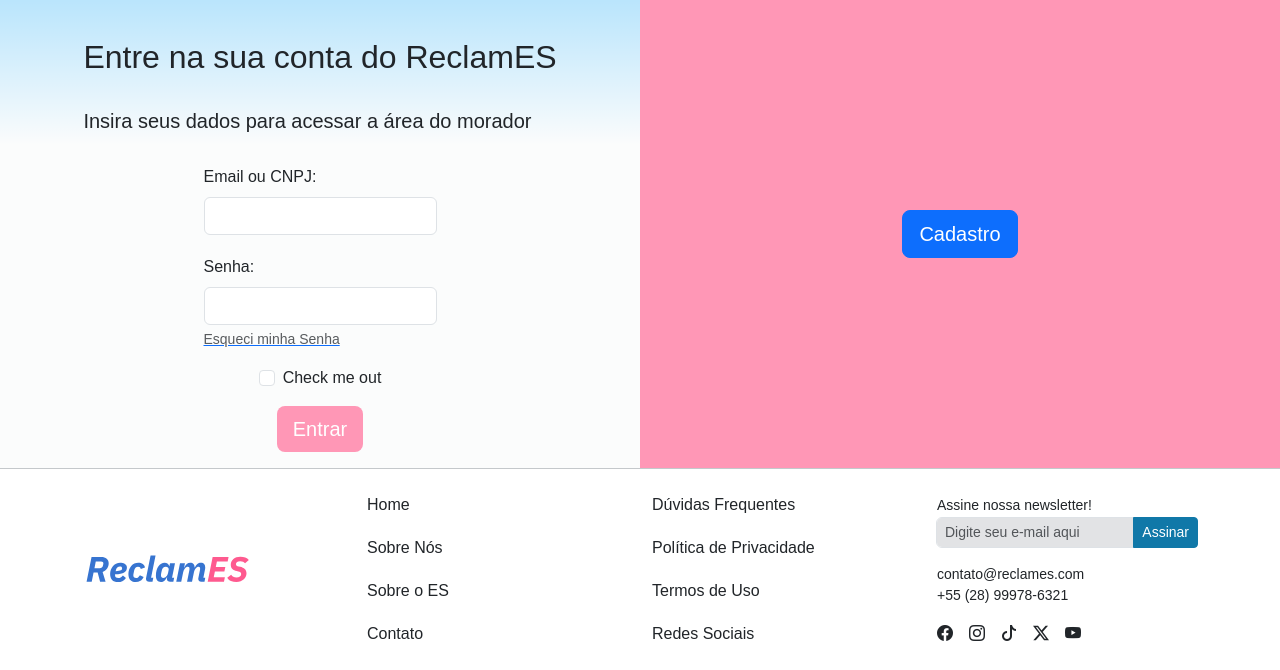
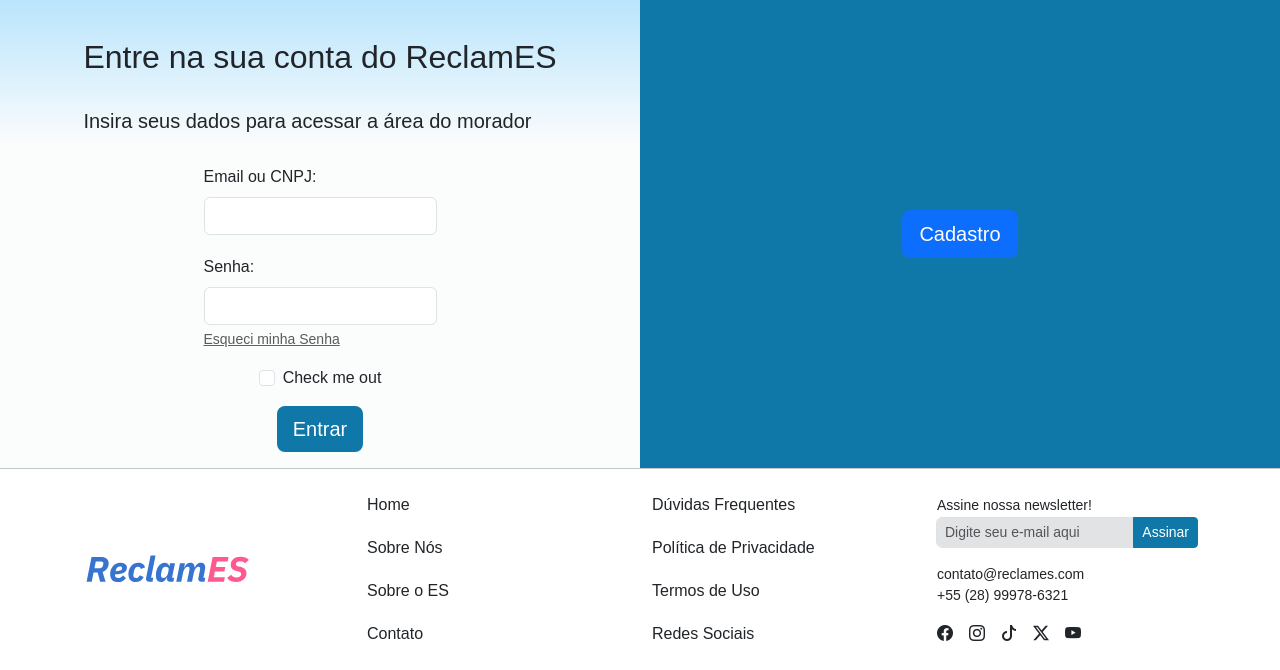
Before and after one commit to ComputerPhilosophe/Reclames, a FastAPI app: page /login_patrocinador in a window 1280 px wide. Shown: the part 136-806 px from the top of the page. Run offline with FastAPI, Linux system fonts and the light colour scheme; some libraries are stand-ins or nearby versions.

Commit message:
login patrocinador e morador criados e pequenas alterações feita

```diff
--- a/static/css/base.css
+++ b/static/css/base.css
@@ -105,5 +105,5 @@
 
 
 .bg-light-custom2 {
-   background-color: #FF97B6 !important;
+   background-color: #1078A8 !important;
 }
--- a/templates/main/pages/login_patrocinador.html
+++ b/templates/main/pages/login_patrocinador.html
@@ -26,7 +26,7 @@
               <input type="checkbox" class="form-check-input" id="exampleCheck1">
               <label class="form-check-label" for="exampleCheck1">Check me out</label>
             </div>
-            <button type="submit" class="btn mb-3 btn-lg" style="background-color: #FF97B6; border: none; color: white"">Entrar</button>
+            <button type="submit" class="btn mb-3 btn-lg" style="background-color: #1078A8; border: none; color: white"">Entrar</button>
           </div>
         </div>
       </form>
```
